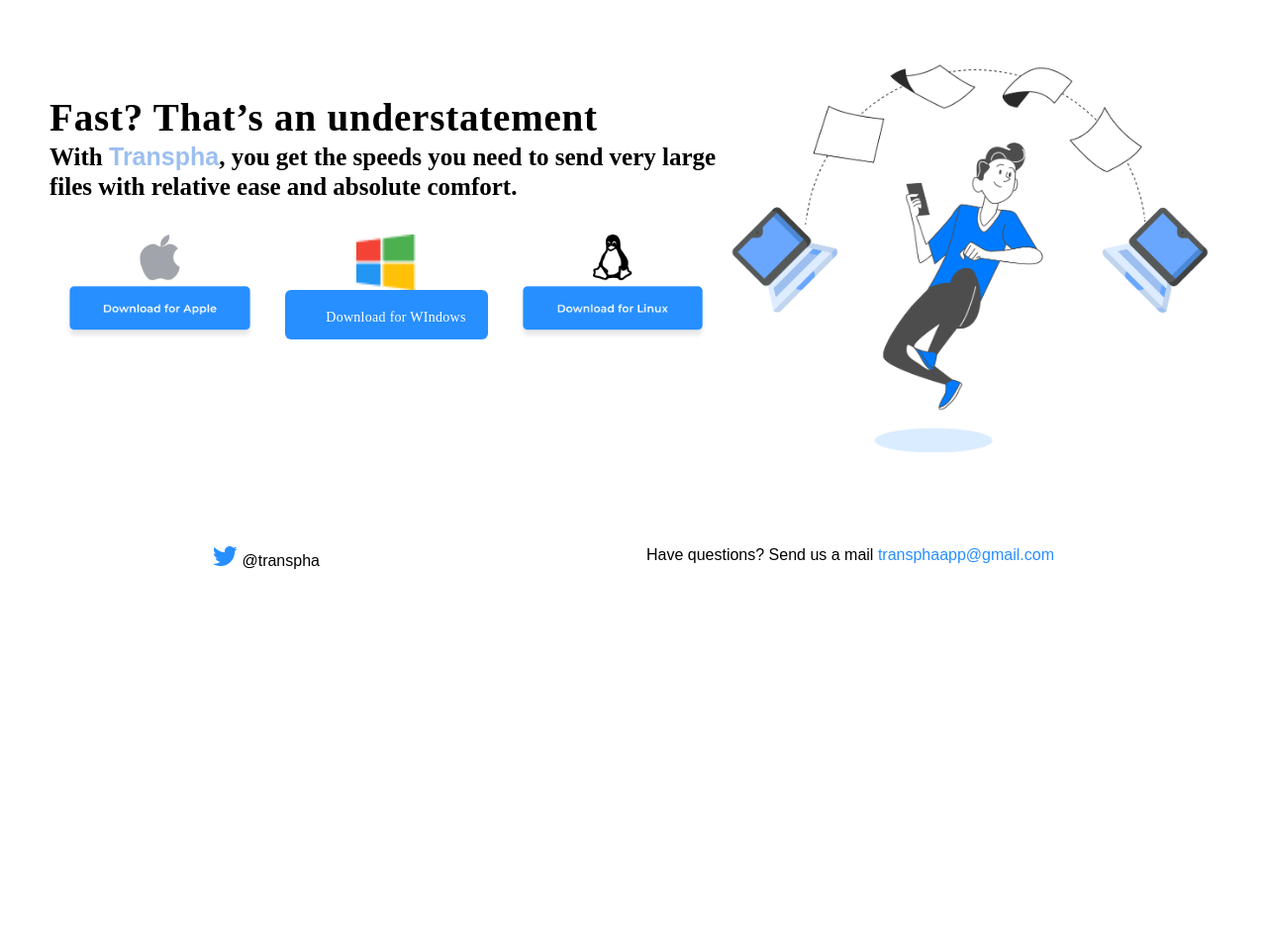
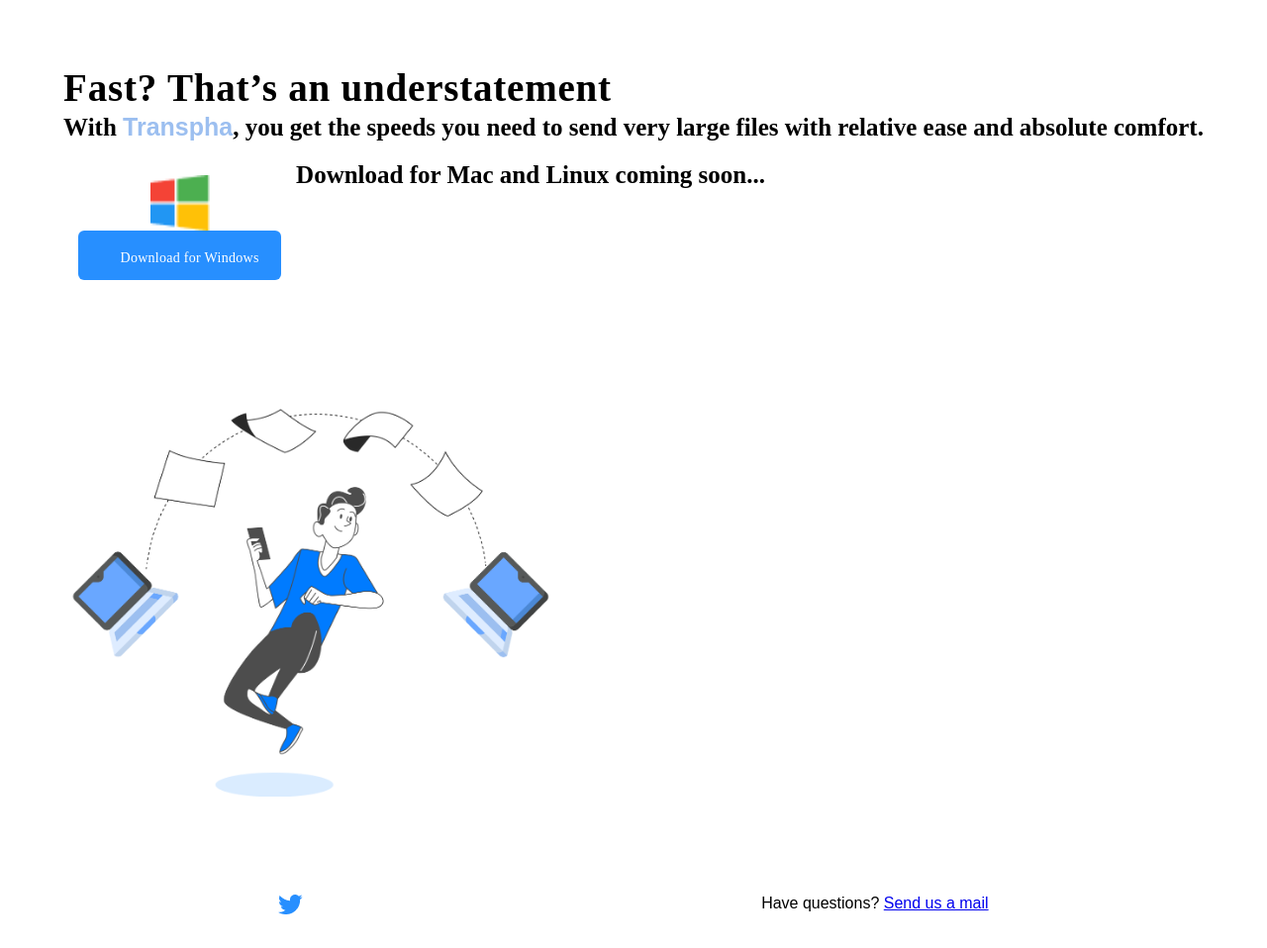
Before and after one commit to HERITAGEALABI/Transpha, a Flask app: page / in a window 1280 px wide. Shown: the part 37-995 px from the top of the page at 99% size. Before the commit the page ends 612 px from the top, so only its background shows below. Run offline with Flask 2, Linux system fonts and the light colour scheme.

Commit message:
Update index.html

```diff
--- a/templates/index.html
+++ b/templates/index.html
@@ -25,30 +25,28 @@
                 </p>
                 <br/>
                 <div class="button">
-                    <span class="1">
-                   <a href="https://drive.google.com/file/d/1FrAwsskp0W--HiU3ZIRn6aG3-d0yGd6x/view?usp=drivesdk"> <img src="static/img/Apple.png" alt="" class="icon" /></a>
-                    </span>
+
                     <span class="one">
                         <img src="../static/img/Group.png" class="image" alt="windows" />
-                        <button class="click" >Download for WIndows</button>
-</span>
-<span class="3">
-  <a href="https://drive.google.com/file/d/1FrAwsskp0W--HiU3ZIRn6aG3-d0yGd6x/view?usp=drivesdk">  <img src="static/img/Linux.png" alt="" class="icon" /></a>
-</span>
+                        <button class="click">Download for Windows</button>
+                    </span>
+
+                    <p>Download for Mac and Linux coming soon...</p>
+
                 </div>
-                </div>
+                <div>
                 <img src="static/img/Illustration(2).png" alt="illustration"  class="vector"/>
                </div>
            </section>
 
            <footer>
                <div class="content">
-                   <img src="static/img/Vector.png" alt="twitter" class="bird" />     @transpha
+                  <a href="twitter.com/transpha " target="_blank"><img src="static/img/Vector.png" alt="twitter" class="bird" />  </a>
 
                </div>
                <div class="content1">
-                   <p>Have questions? Send us a mail
-                   <span class="blue">transphaapp@gmail.com</span>
+                   <p>Have questions?
+                   <span class="blue"><a href="mailto:transphaapp@gmail.com">Send us a mail</a></span>
 </p>
 <script>
     function downloadBlobData(blobData, filename) {
```
